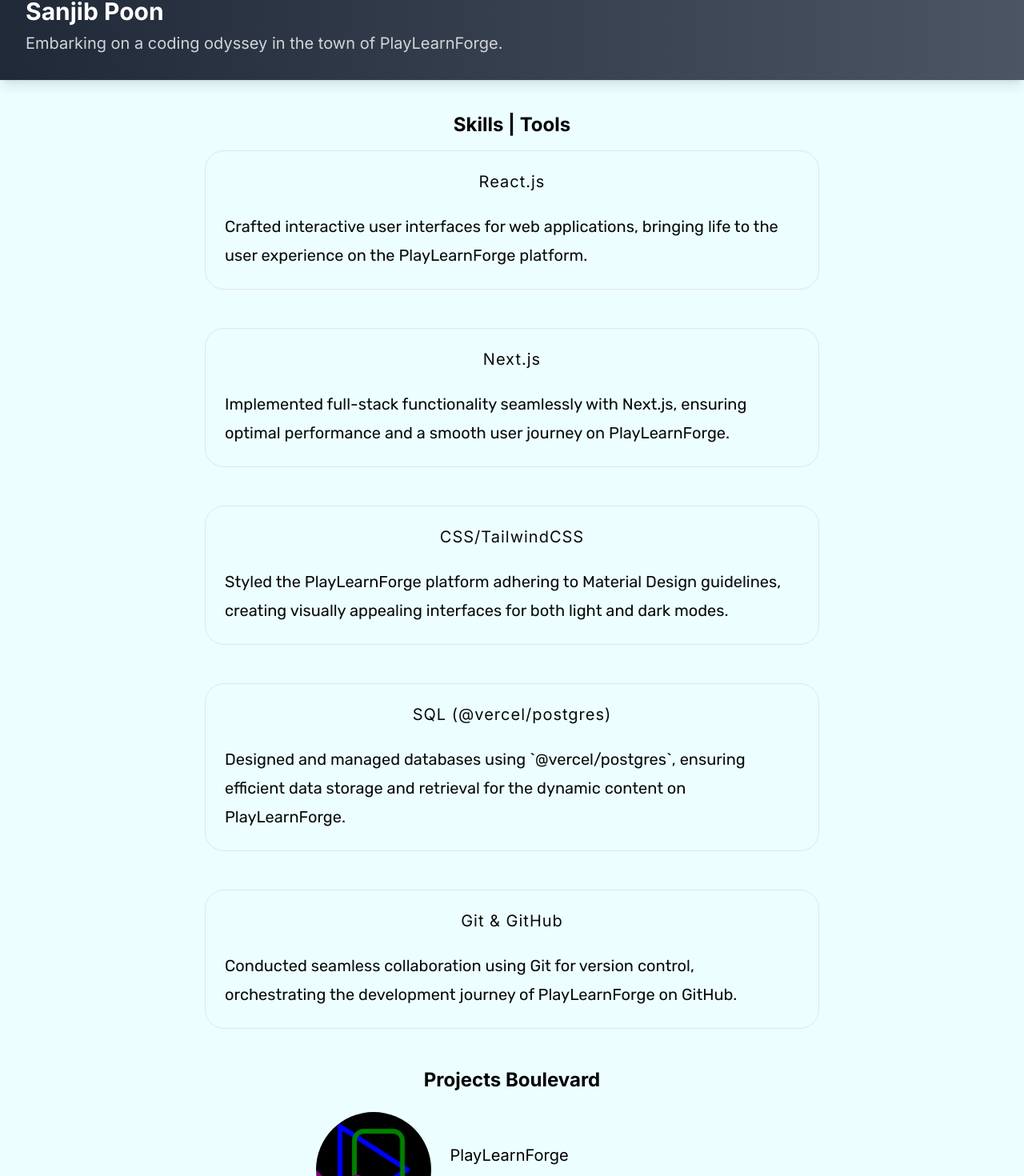
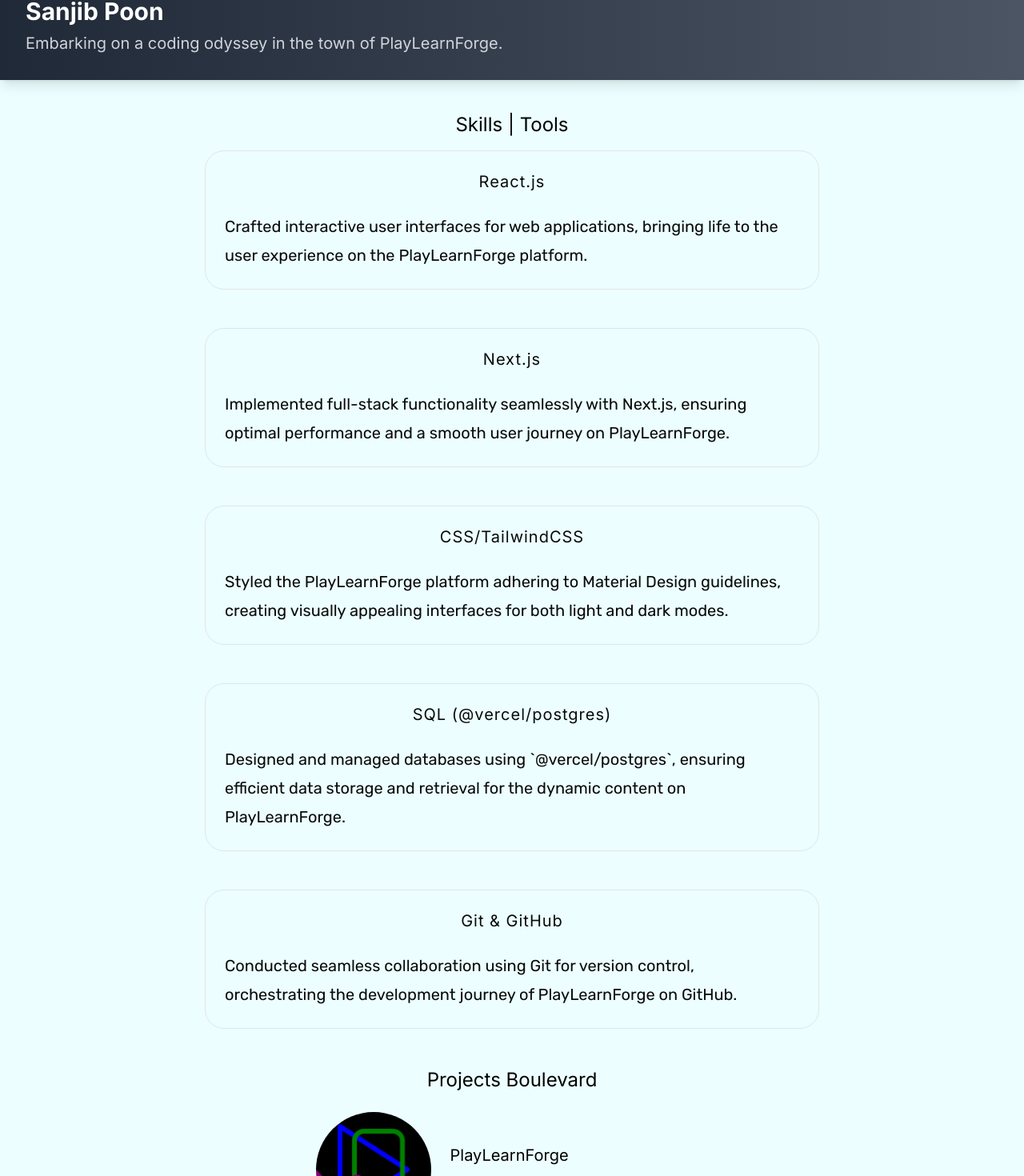
Before and after one commit to san-poon/nexus-adept, a Next.js app: page /feature-portfolio in a window 1280 px wide. Shown: the part 276-1746 px from the top of the page at 80% size. Built offline with nearby package versions, Linux system fonts and the light colour scheme.

Commit message:
Remove bold fonts

```diff
--- a/app/feature-portfolio/components/projects-boulevard.tsx
+++ b/app/feature-portfolio/components/projects-boulevard.tsx
@@ -13,7 +13,7 @@ export default function ProjectsBoulevard() {
 
     return (
         <div className="p-2 mt-6">
-            <h2 className="text-2xl font-bold dark:text-gray-200 mb-4 text-center">Projects Boulevard</h2>
+            <h2 className="text-2xl dark:text-gray-200 mb-4 text-center">Projects Boulevard</h2>
             <div className={`grid grid-cols-1 md:grid-cols-2 lg:grid-cols-3 gap-8 ${projectClass}`}>
                 {projects.map((project) => (
                     <div className={`rounded-lg overflow-hidden ${projectClass}`} key={project.name}>
--- a/app/feature-portfolio/components/skills-meadow.tsx
+++ b/app/feature-portfolio/components/skills-meadow.tsx
@@ -34,7 +34,7 @@ export default function SkillsMeadow() {
 
     return (
         <div className="p-4 mt-6">
-            <h2 className="text-2xl font-bold dark:text-gray-200 text-center mb-2 md:mb-4">Skills | Tools</h2>
+            <h2 className="text-2xl dark:text-gray-200 text-center mb-2 md:mb-4">Skills | Tools</h2>
             <div className="grid grid-cols-1 gap-12 md:mx-12 lg:mx-60">
                 {skillsDetails.map((skill, index) => (
                     <Card key={index} className=' dark:bg-inherit bg-inherit rounded-3xl shadow-none dark:border-teal-900'>
```
